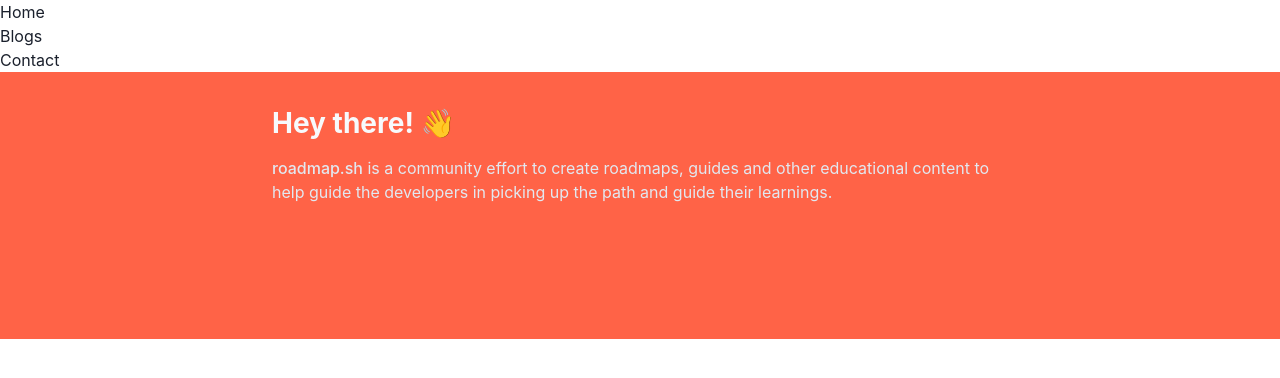
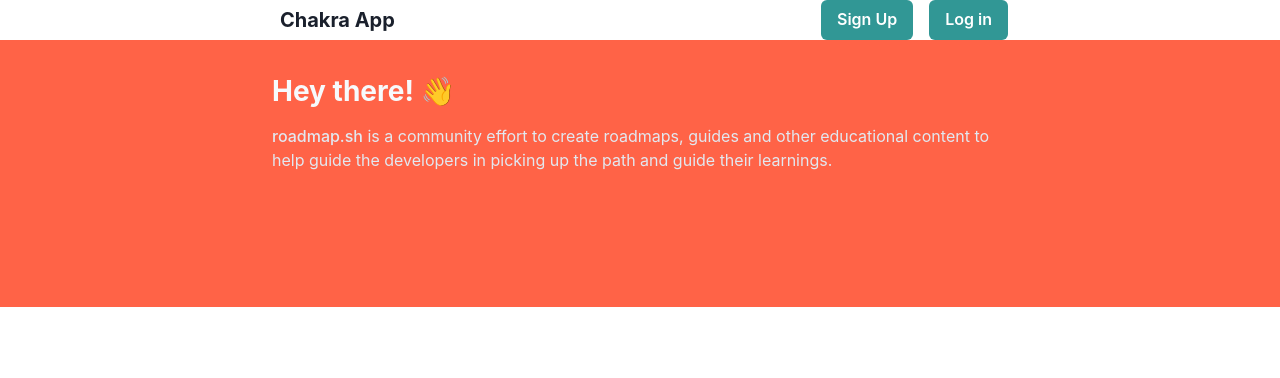
Before and after one commit to fajarspace/kodelab-roadmap, a React (Create React App) app: page / in a window 1280 px wide. Shown: the top 378 px of the page. Built offline with nearby package versions, Linux system fonts and the light colour scheme.

Commit message:
rebuilding site Mon Jan  2 21:21:14 WIB 2023

```diff
--- a/package.json
+++ b/package.json
@@ -3,6 +3,7 @@
   "version": "0.1.0",
   "private": true,
   "dependencies": {
+    "@chakra-ui/icons": "^2.0.15",
     "@chakra-ui/layout": "^2.1.12",
     "@chakra-ui/react": "^2.4.6",
     "@emotion/react": "^11.10.5",
--- a/src/App.js
+++ b/src/App.js
@@ -1,24 +1,25 @@
 import ReactDOM from "react-dom/client";
 import { BrowserRouter, Routes, Route } from "react-router-dom";
 import './App.css';
-import Layout from "./pages/Layout";
+// import Layout from "./pages/Layout";
 import Home from "./pages/Home";
 // import Blogs from "./pages/Blogs";
 // import Contact from "./pages/Contact";
 import NoPage from "./pages/NoPage";
+import Navbar from "./components/Navbar";
 
 export default function App() {
   return (
     <BrowserRouter>
       <Routes>
-        <Route path="/" element={<Layout />}>
+        <Route path="/" element={<Navbar />}>
           <Route index element={<Home />} />
           {/* <Route path="blogs" element={<Blogs />} />
           <Route path="contact" element={<Contact />} /> */}
           <Route path="*" element={<NoPage />} />
         </Route>
       </Routes>
-    </BrowserRouter>
+    </BrowserRouter >
   );
 }
 
--- /dev/null
+++ b/src/components/Navbar.jsx
@@ -0,0 +1,38 @@
+import React from 'react'
+import { Container, Flex, Spacer, Box, Heading, Button, ButtonGroup } from '@chakra-ui/react'
+import { Outlet, Link } from "react-router-dom";
+
+const Navbar = () => {
+  return (
+    <>
+      {/* <nav>
+        <ul>
+          <li>
+            <Link to="/">Home</Link>
+          </li>
+          <li>
+            <Link to="/blogs">Blogs</Link>
+          </li>
+          <li>
+            <Link to="/contact">Contact</Link>
+          </li>
+        </ul>
+      </nav> */}
+      <Container maxW="container.md">
+        <Flex minWidth='max-content' justifyContent='space-between' alignItems='center' gap='2'>
+          <Box p='2'>
+            <Heading size='md'>Chakra App</Heading>
+          </Box>
+          <Spacer />
+          <ButtonGroup gap='2'>
+            <Button colorScheme='teal'>Sign Up</Button>
+            <Button colorScheme='teal'>Log in</Button>
+          </ButtonGroup>
+        </Flex>
+      </Container>
+      <Outlet />
+    </>
+  )
+}
+
+export default Navbar
--- a/src/pages/Home.jsx
+++ b/src/pages/Home.jsx
@@ -1,5 +1,6 @@
 import React from 'react'
 import { Box, Container, Heading, Text } from '@chakra-ui/react';
+// import Navbar from "../components/Navbar";
 
 const Home = () => {
   return (
```
Also changed, not shown: src/components/icons/roadmap.svg (added), 1 other file (tests, documents, lock files or other folders).
